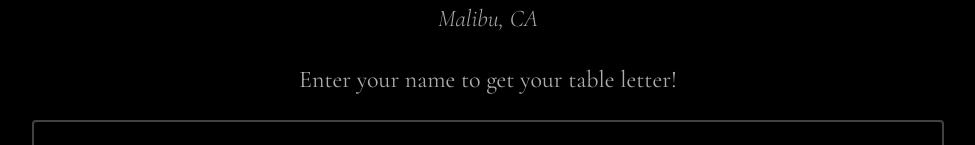
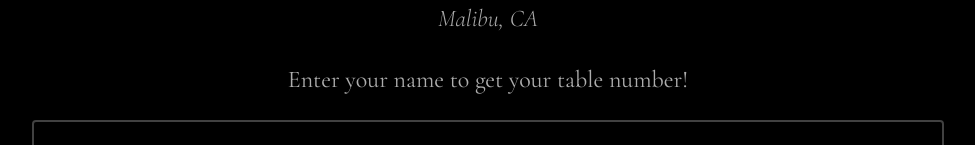
Before and after one commit to Rober2092/weadding-seating-chart, a React (Create React App) app: page / in a window 1280 px wide. Shown: the part 164-309 px from the top of the page, without its empty margins (152-1127 px from the left). Built offline with nearby package versions, Linux system fonts and the light colour scheme; a web font is replaced by a local one.

Commit message:
update code

```diff
--- a/src/routes/NameSearch/NameSearch.tsx
+++ b/src/routes/NameSearch/NameSearch.tsx
@@ -81,7 +81,7 @@ function NameSearch() {
         className="flex col xs-x-center xs-y-margin-between-4"
         onSubmit={(event) => onSubmit(event, hooks, service)}
       >
-        <p className="is-size-5 is-color-secondary">Enter your name to get your table letter!</p>
+        <p className="is-size-5 is-color-secondary">Enter your name to get your table number!</p>
         <input
           className="name-input
           is-size-4
@@ -119,7 +119,6 @@ function NameSearch() {
                       name={name}
                       table={table}
                     />
-
                   ))}
                 </div>
               );
```
